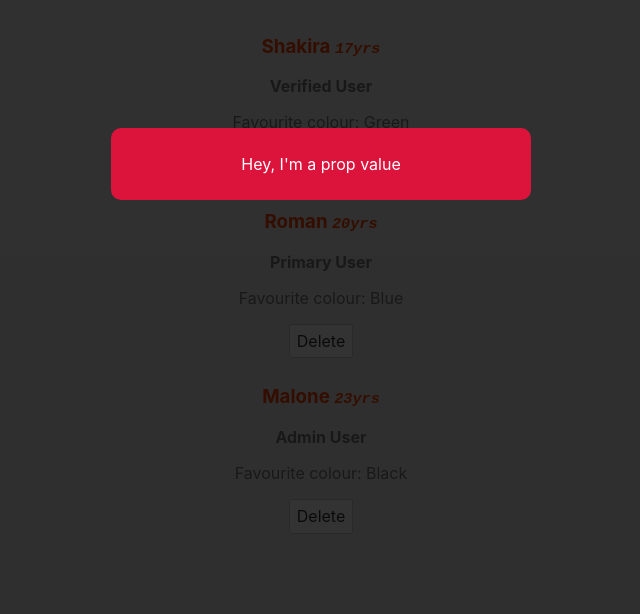
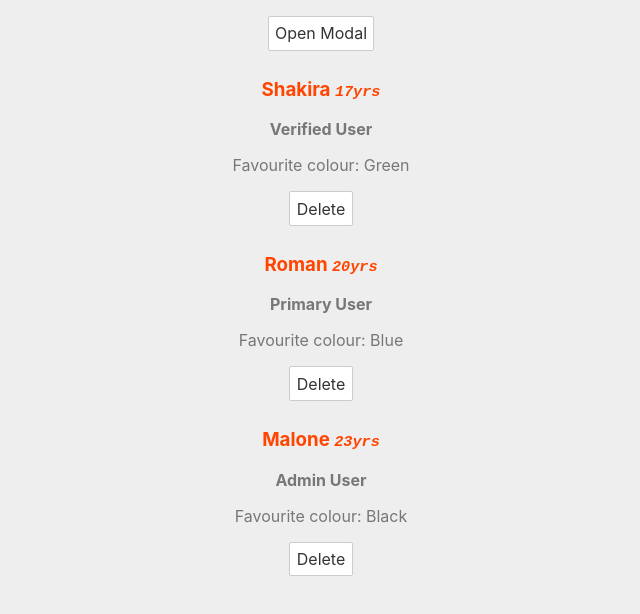
Before and after one commit to kaluuma-muhammad/svelte-tutorials, a Svelte app: page / in a window 1280 px wide. Shown: the top 614 px of the page, without its empty margins (319-959 px from the left). Built offline with nearby package versions, Linux system fonts and the light colour scheme.

Commit message:
Event forwarding module

```diff
--- a/src/App.svelte
+++ b/src/App.svelte
@@ -1,6 +1,7 @@
 <script>
 	import Modal from './Modal.svelte';
 
+	let showModal = false;
 	let people = [
 		{id: 1, name: 'Shakira', age: 17, favColor: 'Green'},
 		{id: 2, name: 'Roman', age: 20, favColor: 'Blue'},
@@ -11,11 +12,16 @@
 		// Delete person
 		people = people.filter((person) => person.id != id);
 	};
+
+	const toggleModal = () => {
+		showModal = !showModal;
+	};
 </script>
 
-<Modal message="Hey, I'm a prop value" isPromo={true}/>
+<Modal message="Hey, I'm a prop value" {showModal} on:click={toggleModal}/>
 
 <main>
+	<button on:click={toggleModal}>Open Modal</button>
 	{#each people as person (person.id)}
 		<div>
 			<h3>{person.name} <samp><i>{person.age}yrs</i></samp></h3>
--- a/src/Modal.svelte
+++ b/src/Modal.svelte
@@ -1,11 +1,11 @@
 <script>
     export let message;
-    let showModal = true;
+    export let showModal = false;
     export let isPromo = false;
 </script>
 
 {#if showModal}
-    <div class="backdrop">
+    <div class="backdrop" on:click>
         <div class="modal" class:promo={isPromo}>
             <p>{message}</p>
         </div>
```
